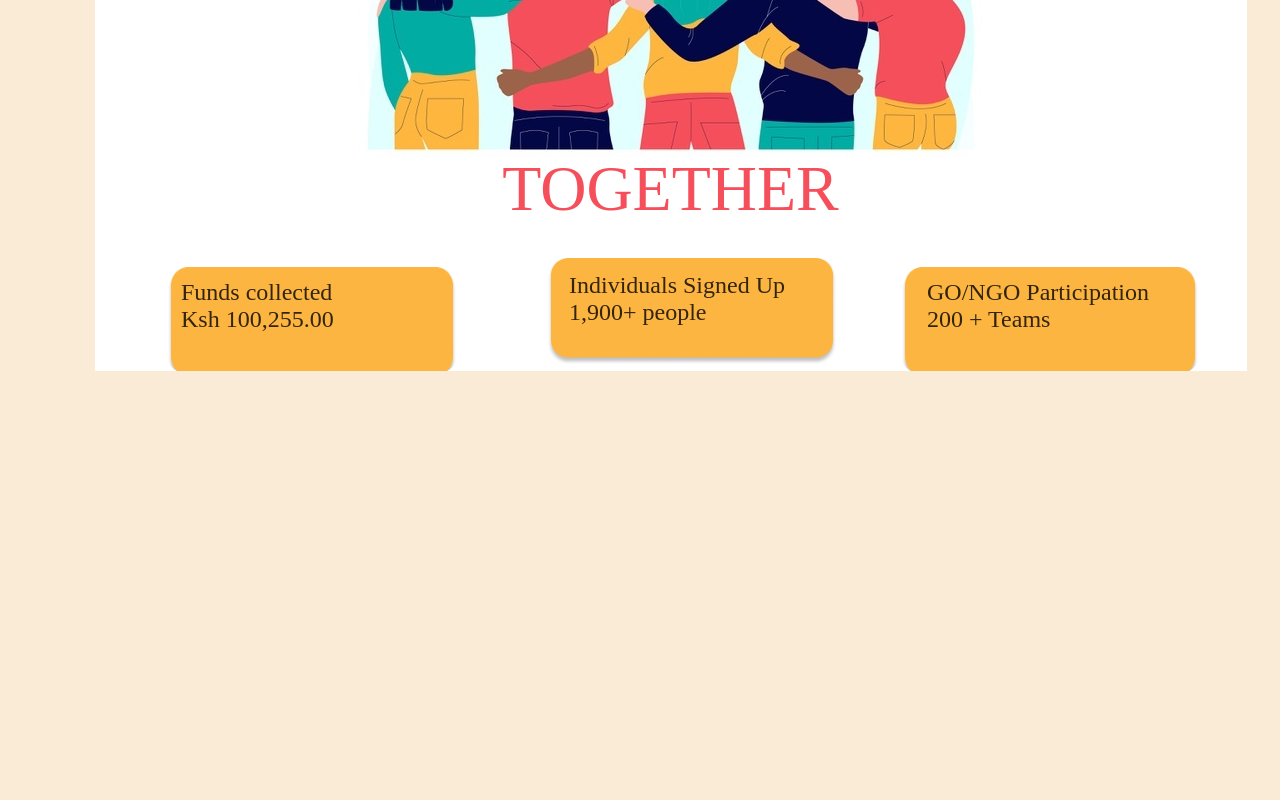
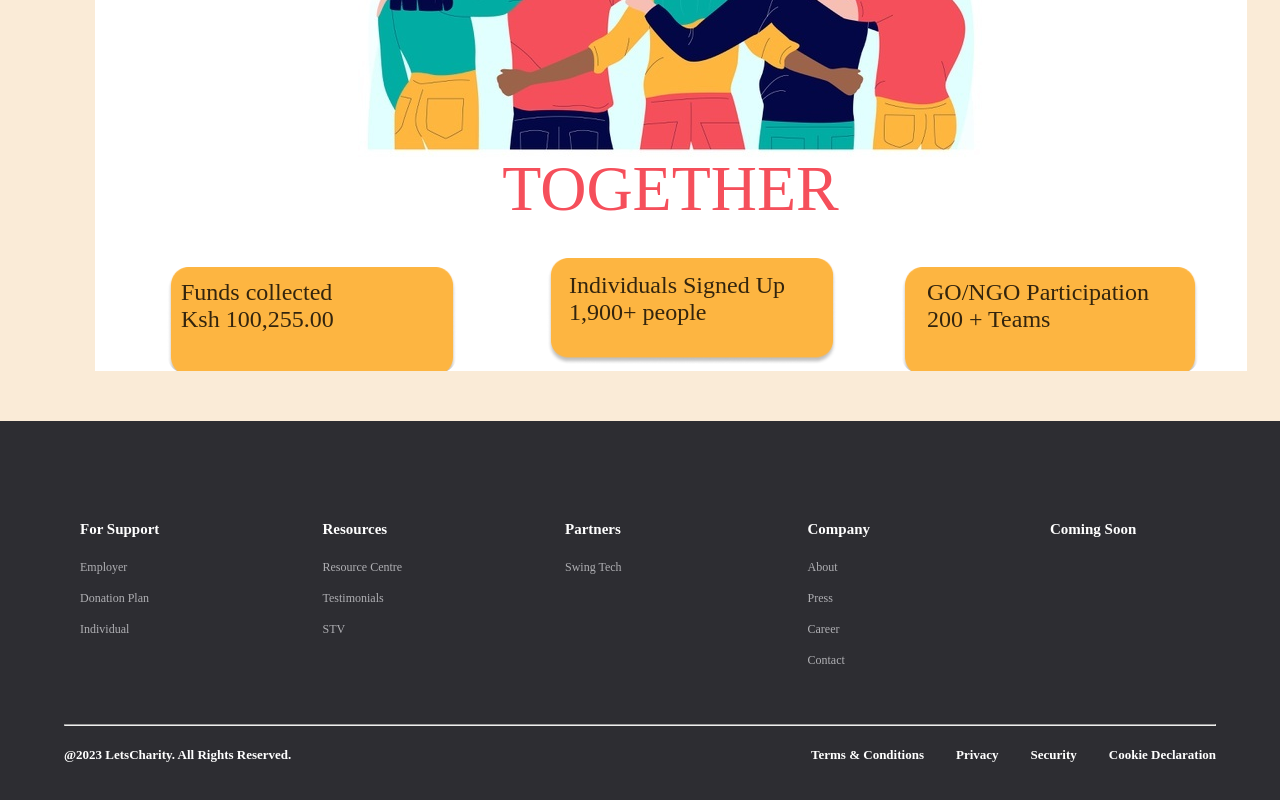
Before and after one commit to phase-5-children-s-home/childrens-home-app, a React (Create React App) app in the folder frontend/: page / in a window 1280 px wide. Shown: the part 480-1280 px from the top of the page. Before the commit the page ends 901 px from the top, so only its background shows below. Built offline with nearby package versions, Linux system fonts and the light colour scheme; a web font is replaced by a local one; what react-auth-kit would draw is missing.

Commit message:
small changes in app.js

```diff
--- a/frontend/src/App.js
+++ b/frontend/src/App.js
@@ -10,6 +10,7 @@ import DonationForm from './components/DonationForm';
 import Homepage from './components/homepage';
 import Navbar from './components/Navbar';
 import Form from './components/Form';
+import Footer from './components/footer';
 
 function App() {
   const location = useLocation();
@@ -34,8 +35,9 @@ function App() {
           <Route path="/form" element={<Form />} />
           <Route path="/donations" element={<DonationForm />} />
         </Routes>
-        {isLoginPage ? null : <Login/>||<Passwordreset/>}
+        {isLoginPage ? null : <Login/>||<Register/>||<Passwordreset/>}
       </div>
+      <Footer/>
     </AuthProvider>
   );
 }
```
